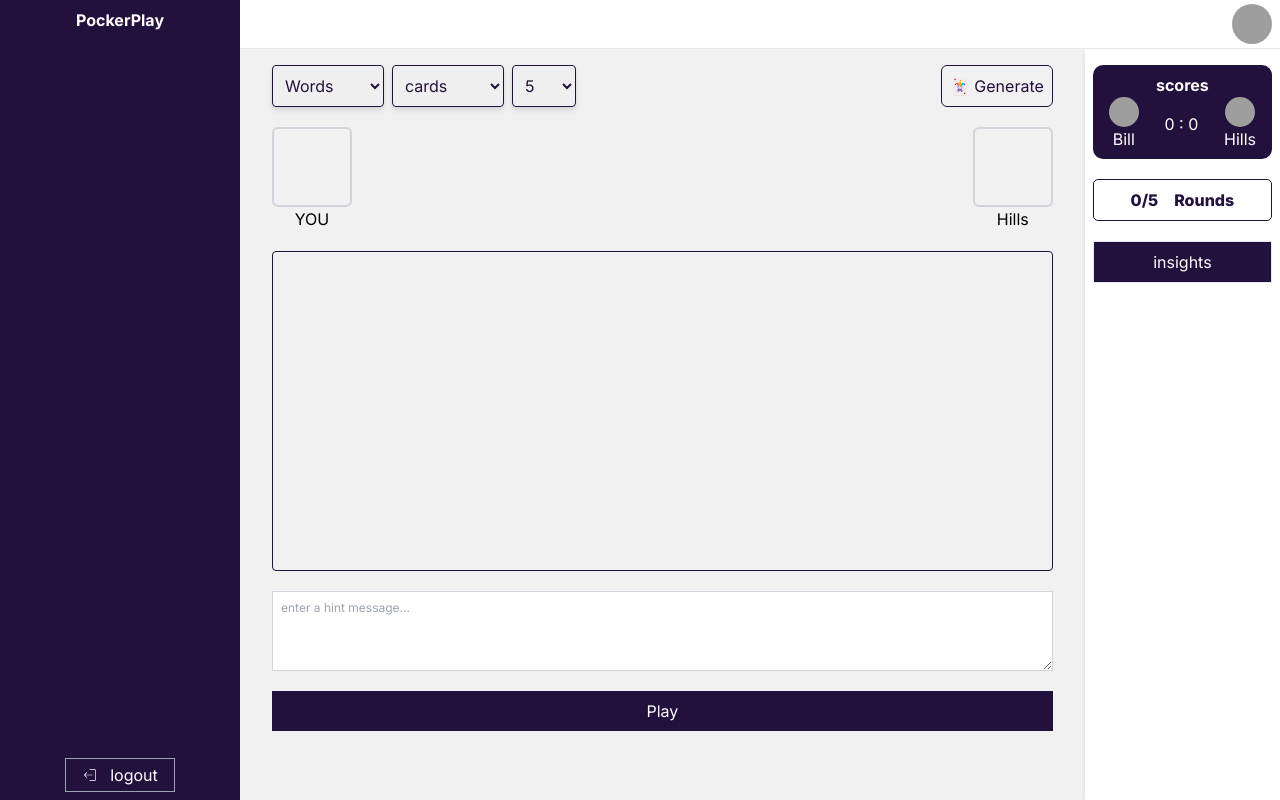
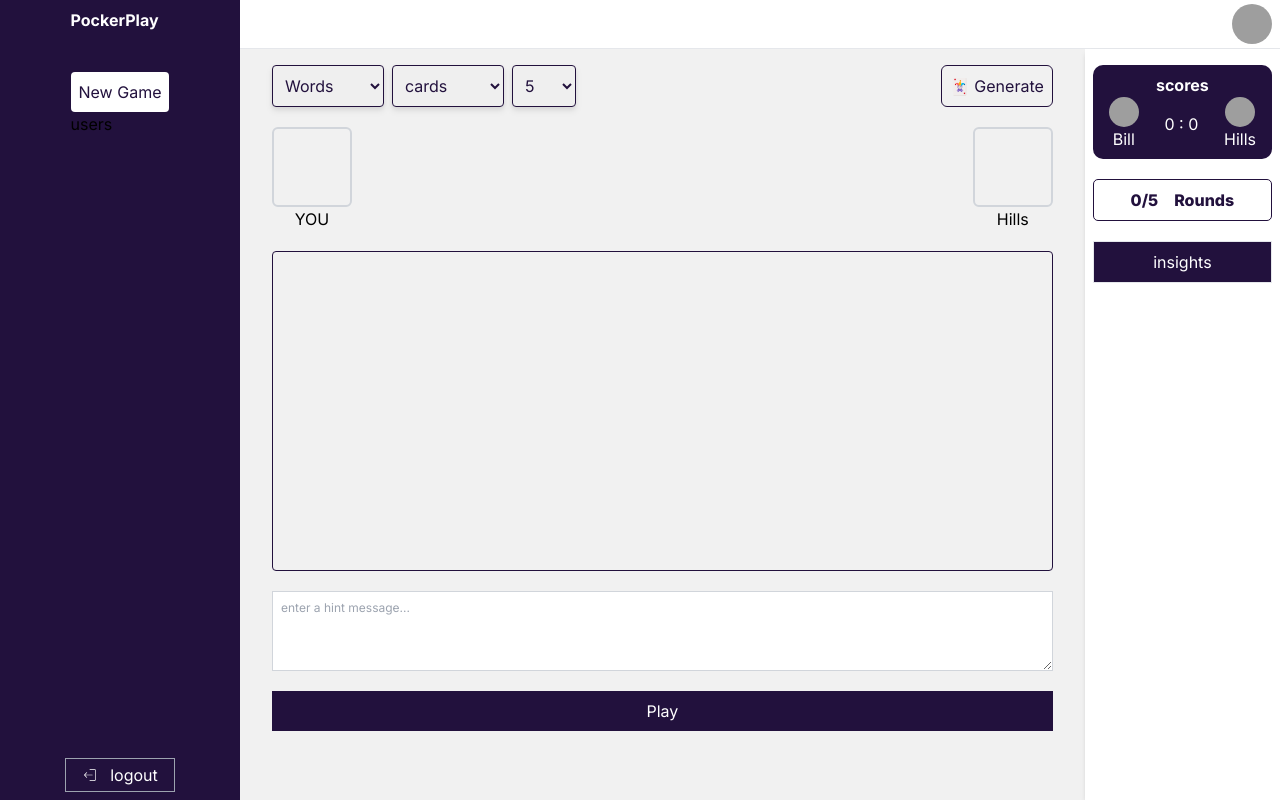
Before and after one commit to frckbrice/pockerplay-fe, a Next.js app: page /dashboard in a window 1280 px wide. Built offline with nearby package versions, Linux system fonts and the light colour scheme; grey boxes are pictures that could not be loaded.

Commit message:
basic routing

```diff
--- a/src/app/dashboard/layout.tsx
+++ b/src/app/dashboard/layout.tsx
@@ -1,5 +1,6 @@
 "use client";
 
+import Overlay from "@/components/atoms/Overlay";
 import MobileNav from "@/components/organisms/MobileNav";
 import SideNav from "@/components/organisms/SideNav";
 import TopNav from "@/components/organisms/TopNav";
@@ -7,6 +8,7 @@ import { useState } from "react";
 
 export default function Layout({ children }: { children: React.ReactNode }) {
   const [showNav, setShowNav] = useState(false);
+
   return (
     <div className="flex">
       <div className="mobile:max-sm:hidden">
--- a/src/app/dashboard/page.tsx
+++ b/src/app/dashboard/page.tsx
@@ -3,6 +3,7 @@
 import ActionBtn from "@/components/atoms/ActionBtn";
 import Avatar from "@/components/atoms/Avatar";
 import Card from "@/components/atoms/Card";
+import Overlay from "@/components/atoms/Overlay";
 import Scores from "@/components/organisms/Scores";
 import { useState } from "react";
 
--- a/src/components/organisms/SideNav.tsx
+++ b/src/components/organisms/SideNav.tsx
@@ -7,16 +7,27 @@ import Link from "next/link";
 
 export default function SideNav() {
   const [openLogout, setOpenLogout] = useState(false);
+  const [startNewGame, setStartNewGame] = useState(false);
+
   return (
     <div className="flex flex-col justify-between bg-themecolor w-[240px] h-[100vh] items-center py-2 px-4">
-      <div className="text-white font-bold">
-        <Link href={"/"}>
-          <h3 className="">PockerPlay</h3>
-        </Link>
-      </div>
-      <div>
-        <div></div>
-        <div></div>
+      <div className="flex flex-col gap-30">
+        <div className="text-white font-bold mb-[40px]">
+          <Link href={"/"}>
+            <h3 className="">PockerPlay</h3>
+          </Link>
+        </div>
+        <div>
+          <div>
+            <button className="bg-white p-2 rounded text-themecolor">
+              New Game
+            </button>
+          </div>
+          <div>
+            {" "}
+            <h2>users</h2>
+          </div>
+        </div>
       </div>
 
       <button
@@ -40,6 +51,16 @@ export default function SideNav() {
           <Overlay onClick={() => setOpenLogout((prev) => !prev)} transparent />
         </>
       )}
+
+      {startNewGame && (
+        <>
+          <Overlay
+            onClick={function (): void {
+              throw new Error("Function not implemented.");
+            }}
+          />
+        </>
+      )}
     </div>
   );
 }
```
